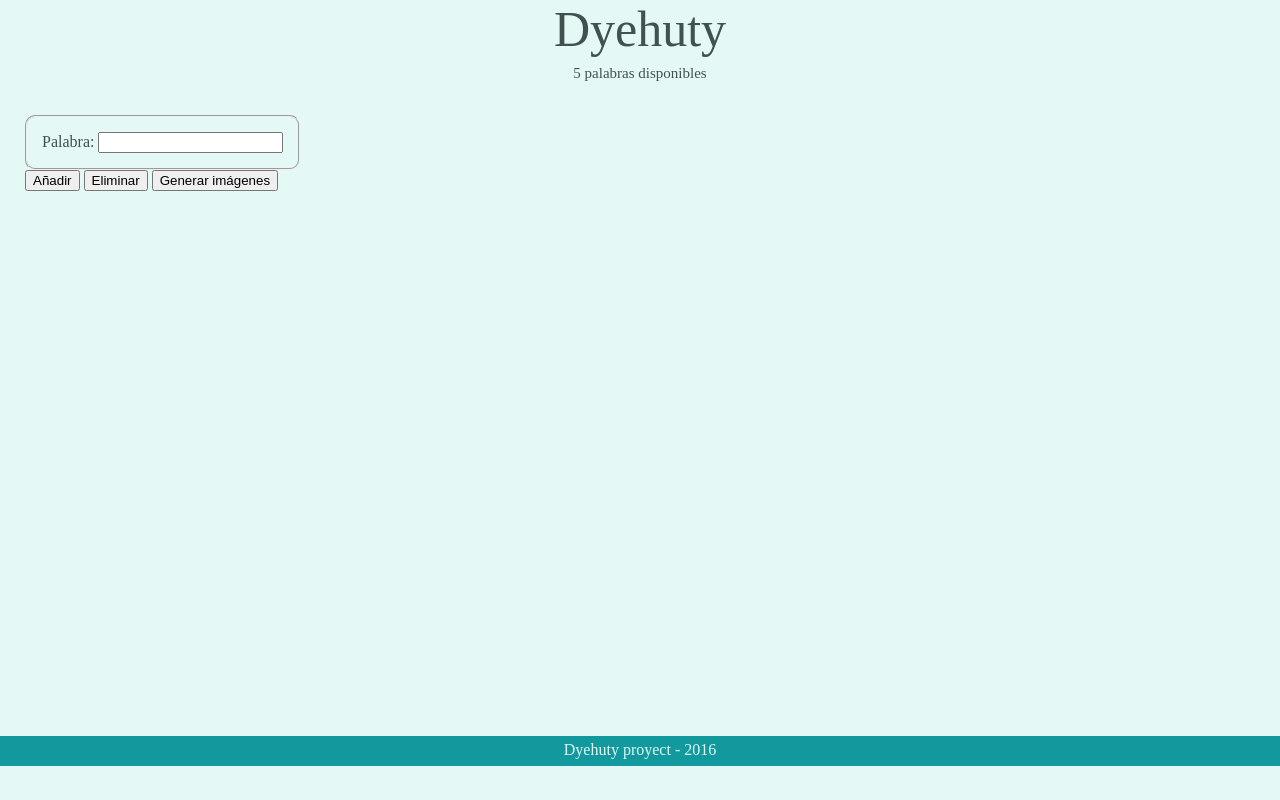
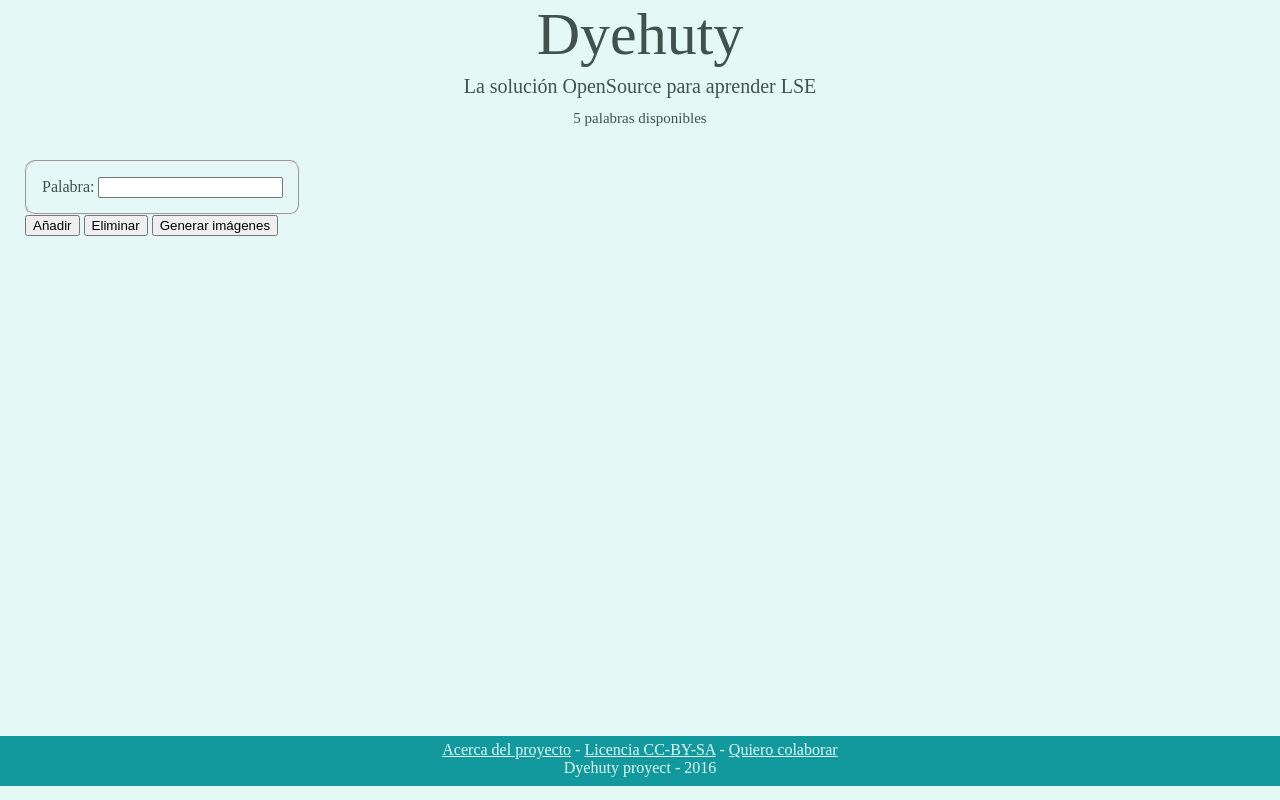
Before and after one commit to AngelLM/Dyehuty, a PHP site: page / in a window 1280 px wide. Run offline with PHP 8.4, Linux system fonts and the light colour scheme.

Commit message:
CSS style and index updated

```diff
--- a/web-page/css/style.css
+++ b/web-page/css/style.css
@@ -4,8 +4,15 @@
 
 #titulo{
 	text-align: center;
-	font-size: 50px;
-	height: 65px;
+	font-size: 60px;
+	height: 75px;
+}
+
+
+#subtitulo{
+	text-align: center;
+	font-size: 20px;
+	height: 35px;
 }
 
 #npalabras{
@@ -47,11 +54,14 @@ fieldset{
 .footer{
 	position: relative;
   	margin-top: -50px;
-  height: 20px;
+  	height: 40px;
   	padding:5px 0px;
   	clear: both;
   	background: #11999e;
   	text-align: center;
   	color: #e4f9f5;
+}
+a{
+	  color: #e4f9f5;
 
 }
--- a/web-page/index.php
+++ b/web-page/index.php
@@ -8,6 +8,7 @@
 <body>
 <div class="wrapper">
 <p id = "titulo">Dyehuty</p>
+<p id = "subtitulo">La solución OpenSource para aprender LSE</p>
 <p id = "npalabras">Número de palabras</p>
 
 <form name="formulario" id="formulario" action="" method="POST">
@@ -51,6 +52,7 @@
   <div class="push"></div>
 </div>
 <div class="footer">
+  <a href="proyecto.html">Acerca del proyecto</a> - <a href="licencia.html">Licencia CC-BY-SA</a> - <a href="colaborar.html">Quiero colaborar</a>
   <p>Dyehuty proyect - 2016</p>
 </div>
 
```
Lines whose indentation alone changed are shown as unchanged.
